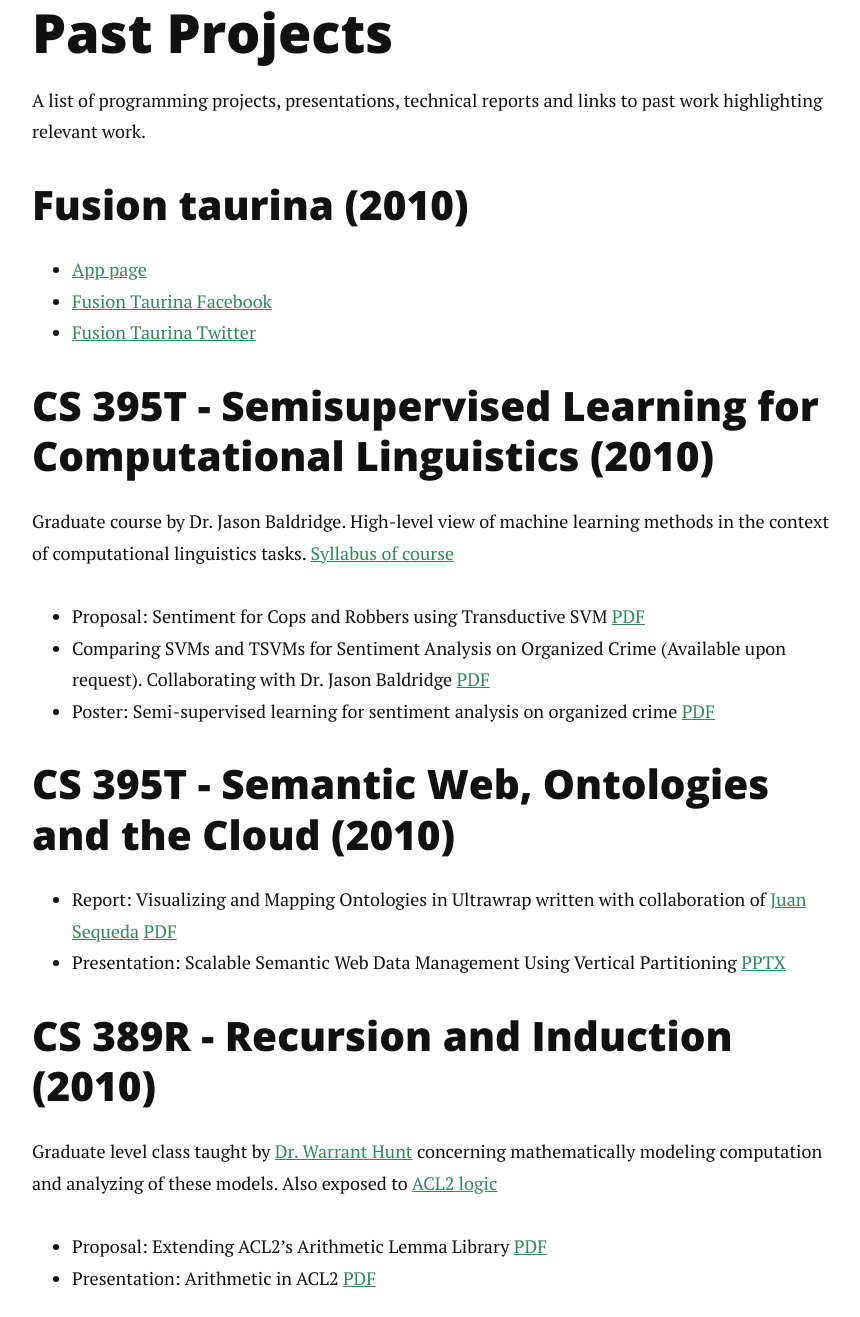
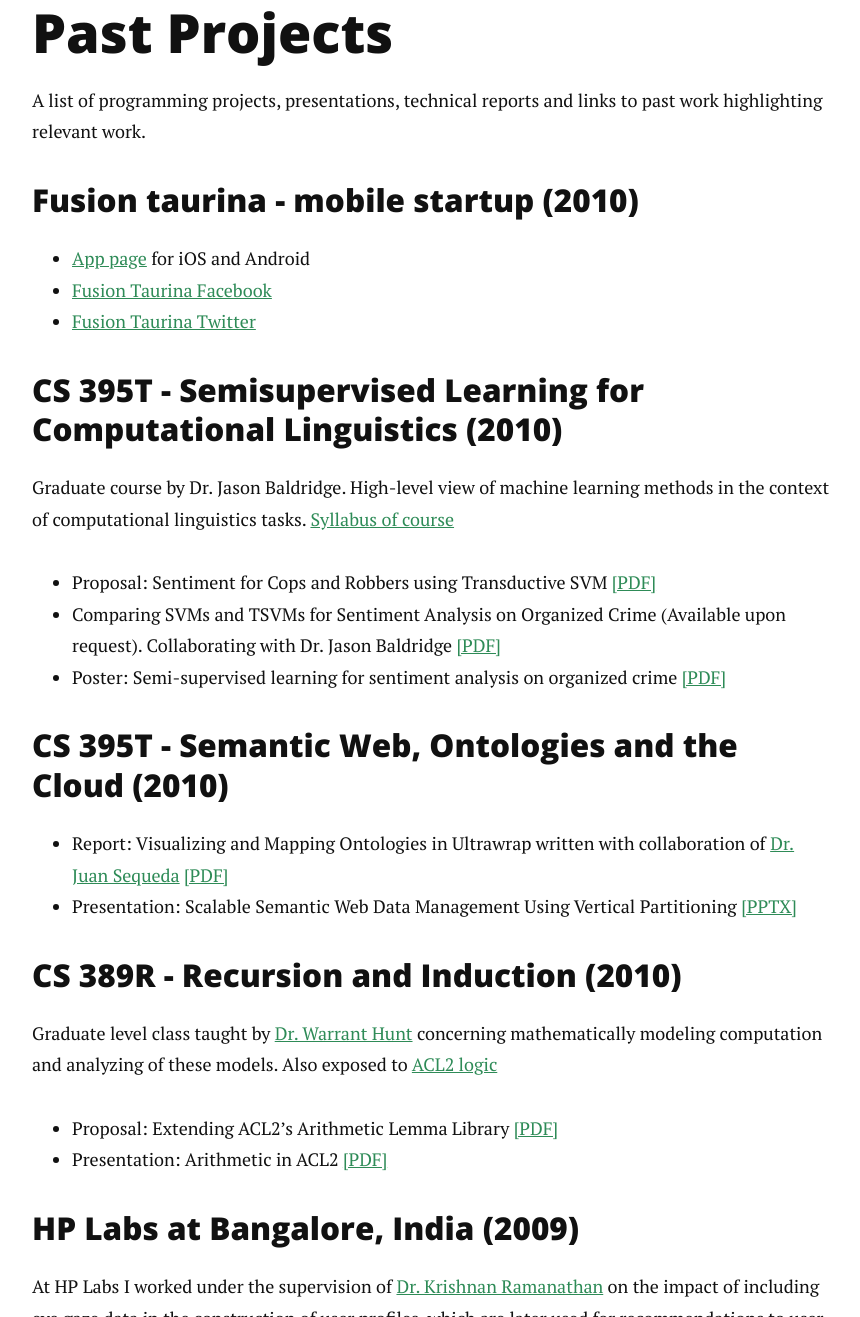
Before and after one commit to guicaro/guicaro.github.io, a Jekyll site: the page built from projects.md, in a window 1280 px wide and 1400 px high, scrolled down 191 px, cut to the strip 83-1400 px from the top of the window. Shown: the whole strip, without its empty margins (208-1068 px from the left). Built offline with Jekyll 4.4.1, drawn with Linux system fonts in a browser that asks for light colours; nearby versions of some CDN libraries; Markdown is read by kramdown in place of the engine named in the settings; some of the changed text lies outside the part shown.

Commit message:
Minor changes to Projects page, escaping brackets

```diff
--- a/projects.md
+++ b/projects.md
@@ -7,9 +7,9 @@
 
 A list of programming projects, presentations, technical reports and links to past work highlighting relevant work.
 
-## Fusion taurina (2010)
+### Fusion taurina - mobile startup (2010)
 
-* [App page][ftapp]
+* [App page][ftapp] for iOS and Android
 * [Fusion Taurina Facebook][ftfb]
 * [Fusion Taurina Twitter][fttwi]
 
@@ -17,88 +17,88 @@
 [ftfb]: https://www.facebook.com/ftaurina/
 [fttwi]: https://twitter.com/ftaurina
 
-## CS 395T - Semisupervised Learning for Computational Linguistics (2010)
+### CS 395T - Semisupervised Learning for Computational Linguistics (2010)
 
 Graduate course by Dr. Jason Baldridge. High-level view of machine learning methods in the context of computational linguistics tasks. [Syllabus of course][syllabussup]
 
-* Proposal: Sentiment for Cops and Robbers using Transductive SVM [PDF][supproposal]
-* Comparing SVMs and TSVMs for Sentiment Analysis on Organized Crime (Available upon request). Collaborating with Dr. Jason Baldridge [PDF][suparticle]
-* Poster: Semi-supervised learning for sentiment analysis on organized crime [PDF][supposter]
+* Proposal: Sentiment for Cops and Robbers using Transductive SVM [\[PDF\]][supproposal]
+* Comparing SVMs and TSVMs for Sentiment Analysis on Organized Crime (Available upon request). Collaborating with Dr. Jason Baldridge [\[PDF\]][suparticle]
+* Poster: Semi-supervised learning for sentiment analysis on organized crime [\[PDF\]][supposter]
 
 [syllabussup]: https://sites.google.com/site/sl4clfall2010/
 [supproposal]: http://www.guicaro.com/assets/docs/proposal.pdf
 [suparticle]: http://www.guicaro.com/assets/docs/sentimentAnalysisTSVM.pdf
 [supposter]: http://www.guicaro.com/assets/docs/cabreraPosterSentimentAnalysis.pdf
 
-## CS 395T - Semantic Web, Ontologies and the Cloud (2010)
+### CS 395T - Semantic Web, Ontologies and the Cloud (2010)
 
-* Report: Visualizing and Mapping Ontologies in Ultrawrap written with collaboration of [Juan Sequeda][sequeda] [PDF][semreport]
-* Presentation: Scalable Semantic Web Data Management Using Vertical Partitioning [PPTX][semppt]
+* Report: Visualizing and Mapping Ontologies in Ultrawrap written with collaboration of [Dr. Juan Sequeda][sequeda] [\[PDF\]][semreport]
+* Presentation: Scalable Semantic Web Data Management Using Vertical Partitioning [\[PPTX\]][semppt]
 
 [semreport]: http://www.guicaro.com/assets/docs/ultrawrap.pdf
 [semppt]: http://www.guicaro.com/assets/docs/VP.pptx
 [sequeda]: http://www.cs.utexas.edu/~jsequeda/
 
-## CS 389R - Recursion and Induction (2010)
+### CS 389R - Recursion and Induction (2010)
 
 Graduate level class taught by [Dr. Warrant Hunt][hunt] concerning mathematically modeling computation and analyzing of these models. Also exposed to [ACL2 logic][acl2]
 
-* Proposal: Extending ACL2’s Arithmetic Lemma Library [PDF][recurproposal]
-* Presentation: Arithmetic in ACL2 [PDF][recurppt]
+* Proposal: Extending ACL2’s Arithmetic Lemma Library [\[PDF\]][recurproposal]
+* Presentation: Arithmetic in ACL2 [\[PDF\]][recurppt]
 
 [hunt]: http://www.cs.utexas.edu/~hunt/
 [acl2]: http://www.cs.utexas.edu/users/moore/acl2/
 [recurproposal]: http://www.guicaro.com/assets/docs/proposalACL2.pdf
-[recurppt]: http://www.guicaro.com/assets/docs/arithmeticinACL2.pdf
+[recurppt]: http://www.guicaro.com/assets/docs/arithmeticInACL2.pdf
 
-## HP Labs at Bangalore, India (2009)
+### HP Labs at Bangalore, India (2009)
 
 At HP Labs I worked under the supervision of [Dr. Krishnan Ramanathan][krishna] on the impact of including eye gaze data in the construction of user profiles, which are later used for recommendations to user. In particular, we explored the problem of finding relevant sections for web documents (text) by using eye gaze data; by accurately extracting those sections that the user read (showing attention and interest)and ignoring the sections that were skimmed, we could accurately create an index of keywords representing user interests around a particular topic. For instance, when looking at the Wikipedia page for "tiger", a user might quickly scan the long page and only read the paragraphs that describe "conservation efforts", thus, it is important to accurately detect this through a robust reading algorithm. This problem and that of interfacing with the eye tracking device were the main areas of focus on this project.
 
 [krishna]: https://www.linkedin.com/in/rkrish
 
-## CS 386S - Network Protocol Security (2009)
+### CS 386S - Network Protocol Security (2009)
 
 Graduate level class taught by [Dr. Mohamed Gouda][gouda]. Following presentation was my final presentation of which I received the highest comments by Dr. Gouda. [Syllabus for the course][netsylla]
 
-* Presentation: E-voting using Mix Networks [PPT][netppt]
-* Report: E-voting written in collaboration with Divya Gopinath and Nupur Kulkarni [PDF][netreport]
+* Presentation: E-voting using Mix Networks [\[PPT\]][netppt]
+* Report: E-voting written in collaboration with Divya Gopinath and Nupur Kulkarni [\[PDF\]][netreport]
 
 [gouda]: https://www.cs.utexas.edu/~gouda/
 [netsylla]: https://www.cs.utexas.edu/~gouda/CS386S_S09/CS386S_S09.txt
 [netppt]: http://www.guicaro.com/assets/docs/cabrera-eVotingUsingMixNets.ppt
 [netreport]: http://www.guicaro.com/assets/docs/evotingReport.pdf
 
-## CS 386D - Database Systems (2008)
+### CS 386D - Database Systems (2008)
 
 Graduate level class taught by [Dr. Don Batory][batory]. Final presentation on Stream databases.
 
-* Presentation: Query Optimization for Stream Databaes [PPT][dbppt]
+* Presentation: Query Optimization for Stream Databaes [\[PPT\]][dbppt]
 * [Github repository for the miniDB project][minidbgit], building a database from scratch using BerkeleyDB as a storage engine. Code in Java. Collaboration with Swati Pendyala (Now at Apple Inc.)
-* Report: Building miniDB [PDF][dbreport]
+* Report: Building miniDB [\[PDF\]][dbreport]
 
 [batory]: http://www.cs.utexas.edu/~dsb/
 [minidbgit]:  https://github.com/guicaro/minidb
 [dbppt]: http://www.guicaro.com/assets/docs/cabrera-queryOptimization.ppt
 [dbreport]: http://www.guicaro.com/assets/docs/p4_cabrera_pendyala.pdf
 
-## EE 382V - Mobile Computing (2010)
+### EE 382V - Mobile Computing (2010)
 
-* Collaborative Bluetooth EduMANET mobile computing project using Android devices [HTML][mobile]. Collaborated with Nabil Qamar and Gregg Orr
+* Collaborative Bluetooth EduMANET mobile computing project using Android devices [\[HTML\]][mobile]. Collaborated with Nabil Qamar and Gregg Orr
 
 [mobile]: http://ows.edb.utexas.edu/site/collaborative-bluetooth-edumanet
 
-## CS 395T - Modeling Biological Databases (2008)
+### CS 395T - Modeling Biological Databases (2008)
 
 During fall 2008 I worked with [Dr. Daniel Miranker][mobioslab] on the assesment of the excluded middle idea mentioned in Yianilos’ result, “Excluded Middle Vantage Point Forests for Nearest Neighbor Search” (1999) in terms of the mobios system. This project concerns a parallel implementation of metric-space search methods and developing a forest of search tree instead of a single search tree. Each tree in this forest may be searched in parallel.
 
-* Report: Assessment of Excluded Middle Vantage Point Forests in MoBIoS [PDF][mobiosreport]
+* Report: Assessment of Excluded Middle Vantage Point Forests in MoBIoS [\[PDF\]][mobiosreport]
 
 [mobiosreport]: http://www.guicaro.com/assets/docs/mobiosReport.pdf
 [mobioslab]: https://www.cs.utexas.edu/~miranker/mirankerLab.html
 
-## CSCI 4345 - Computer Networks (2005)
+### CSCI 4345 - Computer Networks (2005)
 
-* Report: Analysis of UTPA Network Topology [PDF][topology]
+* Report: Analysis of UTPA Network Topology [\[PDF\]][topology]
 
 [topology]: http://www.guicaro.com/assets/docs/Cabrera-UTPANetworkTopology.pdf
```
